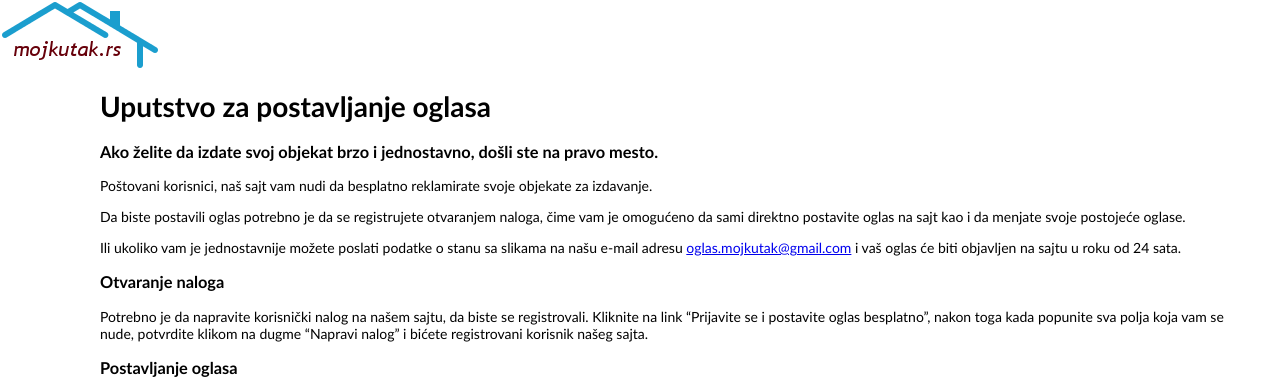
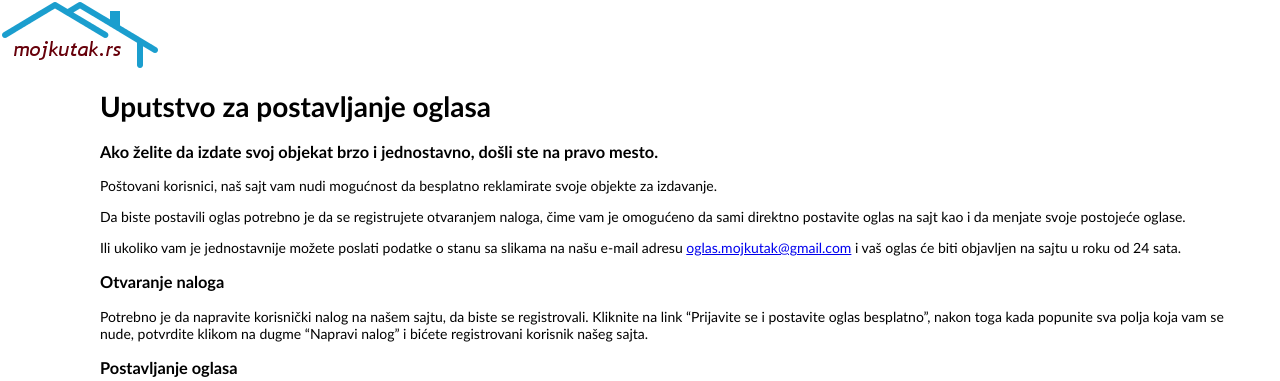
Before and after one commit to danijelap/global, a Django app: page /tutorial/ in a window 1280 px wide. Shown: the top 381 px of the page. Run offline with Django 3.2, Linux system fonts and the light colour scheme.

Commit message:
Corections

```diff
--- a/agencija/nekretnine/templates/nekretnine/terms.html
+++ b/agencija/nekretnine/templates/nekretnine/terms.html
@@ -8,7 +8,7 @@
 	<p>
 		Za korišćenje usluga sajta www.mojkutak.rs neophodna je registracija, koja je besplatna.
 		Registrovani korisnik koji je postavio oglas ima sva prava i obaveze predviđene
-		Zakonom o oglašavanju Republike Srbije. Korisnik može imati i koristiti samo jedan registrovan nalog
+		Zakonom o oglašavanju Republike Srbije. Korisnik može imati i koristiti samo jedan registrovan nalog.
 	</p>
 	<p>
 		Celokupan sadržaj ponuđen na sajtu (tekstovi, slike, kao i sav ostali sadržaj),
--- a/agencija/nekretnine/templates/nekretnine/tutorial.html
+++ b/agencija/nekretnine/templates/nekretnine/tutorial.html
@@ -9,7 +9,7 @@
 		Ako želite da izdate svoj objekat brzo i jednostavno, došli ste na pravo mesto.
 	</h3>
 	<p>
-		Poštovani korisnici, naš sajt vam nudi da besplatno reklamirate svoje objekate za izdavanje.
+		Poštovani korisnici, naš sajt vam nudi mogućnost da besplatno reklamirate svoje objekte za izdavanje.
 	</p>
 	<p>
 		Da biste postavili oglas potrebno je da se registrujete otvaranjem naloga,
```
Also changed, not shown: agencija/db.sqlite3.
